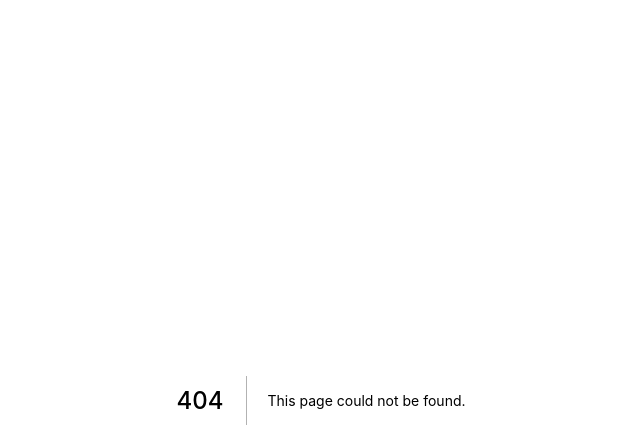
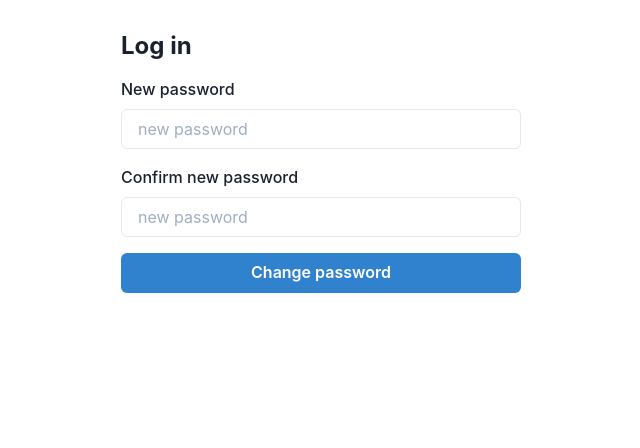
Before and after one commit to peterphanouvong/sport, a Next.js app: page /change-password/1 in a window 1280 px wide. Before the commit this address had no page. Shown: the top 448 px of the page, without its empty margins (319-959 px from the left). Built offline with nearby package versions, Linux system fonts and the light colour scheme.

Commit message:
ui for changing password

```diff
--- /dev/null
+++ b/src/pages/change-password/[token].tsx
@@ -0,0 +1,64 @@
+import React from "react";
+import { NextPage } from "next";
+import { Form, Formik } from "formik";
+import { Button, Heading, VStack } from "@chakra-ui/react";
+
+import { InputField } from "../../components/InputField";
+import { Wrapper } from "../../components/Wrapper";
+
+const ChangePassword: NextPage<{ token: string }> = ({ token }) => {
+  return (
+    <Wrapper variant="small">
+      <Heading as="h1" fontSize="x-large" mb={4}>
+        Log in
+      </Heading>
+      <Formik
+        initialValues={{ newPassword: "", confirmPassword: "" }}
+        onSubmit={async (values, { setErrors }) => {
+          if (values.newPassword !== values.confirmPassword) {
+            setErrors({
+              confirmPassword: "passwords do not match",
+              newPassword: "passwords do not match",
+            });
+            return;
+          }
+          console.log(values);
+        }}
+      >
+        {(props) => (
+          <Form>
+            <VStack spacing={4} align="stretch">
+              <InputField
+                name="newPassword"
+                label="New password"
+                placeholder="new password"
+                type="password"
+              />
+              <InputField
+                name="confirmPassword"
+                label="Confirm new password"
+                placeholder="new password"
+                type="password"
+              />
+              <Button
+                colorScheme="blue"
+                isLoading={props.isSubmitting}
+                type="submit"
+              >
+                Change password
+              </Button>
+            </VStack>
+          </Form>
+        )}
+      </Formik>
+    </Wrapper>
+  );
+};
+
+ChangePassword.getInitialProps = ({ query }) => {
+  return {
+    token: query.token as string,
+  };
+};
+
+export default ChangePassword;
```
